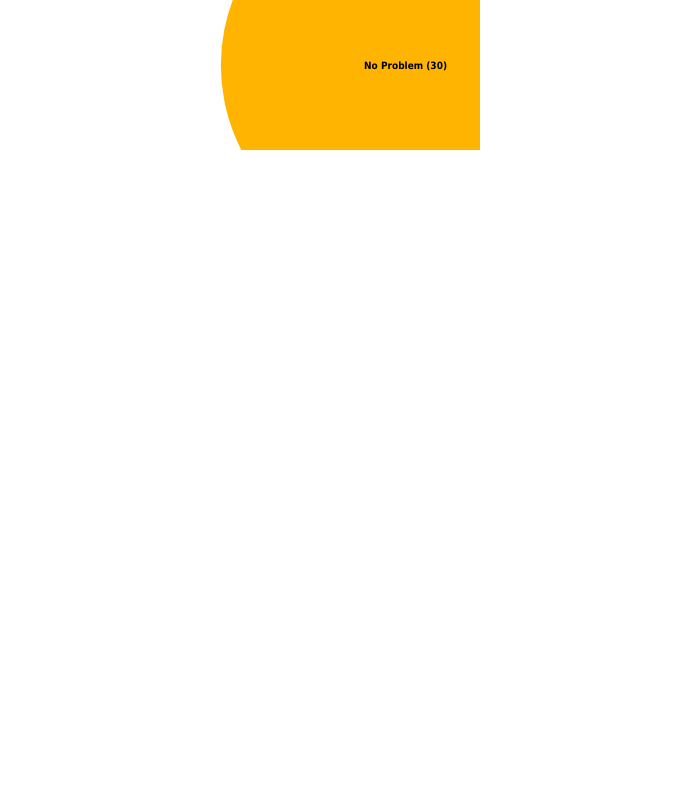
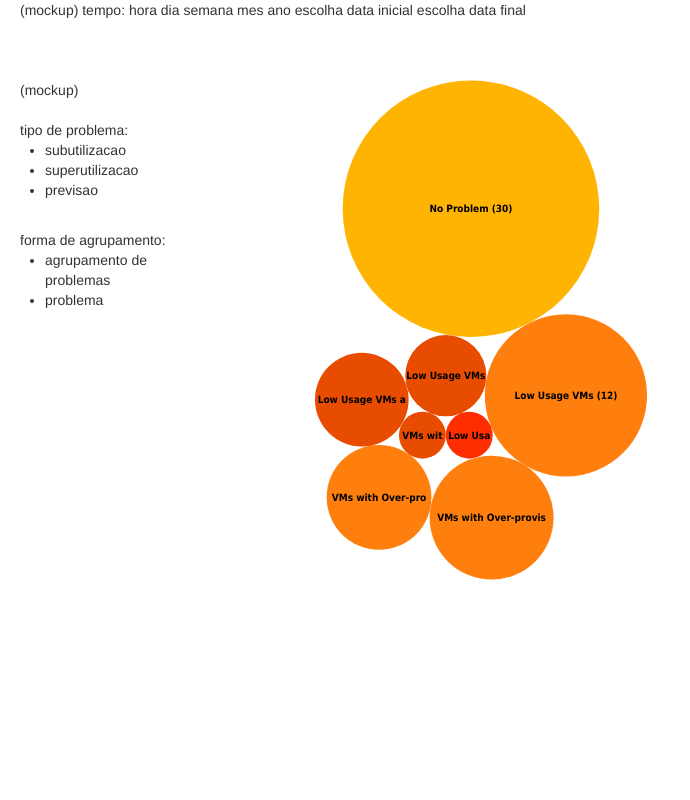
Before and after one commit to analytics-ufcg/nuvemAnalytics, a Flask app: page / in a window 1280 px wide. Shown: the whole page, without its empty margins (0-690 px from the left). Run offline with Flask 2, Linux system fonts and the light colour scheme; some libraries are stand-ins or nearby versions.

Commit message:
Layout layed out

```diff
--- a/src/web/static/viz.js
+++ b/src/web/static/viz.js
@@ -1,8 +1,11 @@
-var w = 800,
-    h = 480,
-    r = 720,
+var w = $("#bubble_chart").attr("width"),
+    h = $("#bubble_chart").attr("height"),
+    r = 500,
     x = d3.scale.linear().range([0, r]),
     y = d3.scale.linear().range([0, r]);
+
+console.log("w: "+w);
+console.log("h: "+h);
 
 var root = { 'name' : '', 'children' : [
   { 'name' : 'No Problem (30)', 'size' : 30, 'class' : 'no_problem' },
@@ -22,8 +25,6 @@ var pack = d3.layout.pack()
     .value(function(d) { return d.size; })
 
 var vis = d3.select("#bubble_chart")
-    .attr("width", w)
-    .attr("height", h)
   .insert("svg:svg", "h2")
     .attr("width", "100%")
     .attr("height", "100%")
--- a/src/web/templates/index.html
+++ b/src/web/templates/index.html
@@ -1,21 +1,32 @@
-<!DOCTYPE html>
+<!DOCTYPE html style="height:100%;">
 <head>
 <meta charset="utf-8">
 	<link rel="stylesheet" type="text/css" href="{{url_for('static', filename='viz.css')}}">
 	<link rel="stylesheet" type="text/css" href="{{url_for('static', filename='bootstrap/css/bootstrap.min.css')}}">
 </meta>
 </head>
-<body>
+<body style="height:100%;">
 
-	<div id="bubble_chart" class='span6'>
+	<div class='container-fluid' style="height:100%;">
+		<div class='row-fluid' style="height:10%;">
+			(mockup) tempo: hora dia semana mes ano escolha data inicial escolha data final
+		</div>
+		<div class='row-fluid' style="height:90%;">
+			<div class='span2'>
+				(mockup)<br/>
+				<br/>tipo de problema: <ul><li>subutilizacao</li> <li>superutilizacao</li> <li>previsao</li></ul>
+				<br/>forma de agrupamento: <ul><li>agrupamento de problemas</li> <li>problema</li></ul>
+			</div>
+			<div id='bubble_chart' class='span5'>
 
-	</div>
-	<div class='span6'>
+			</div>
+			<div class='span5'>
 
+			</div>
+		</div>
 	</div>
 
-<!--	<script src="{{url_for('static', filename='jquery-1.10.1.min.js')}}"></script>-->
-<!--	<script src="{{url_for('static', filename='bootstrap/js/bootstrap.min.js')}}"></script>-->
+	<script src="{{url_for('static', filename='jquery-1.10.1.min.js')}}"></script>
 	<script src="{{url_for('static', filename='d3.v3.min.js')}}"></script>
 	<script src="{{url_for('static', filename='viz.js')}}"></script>
 </body>
```
